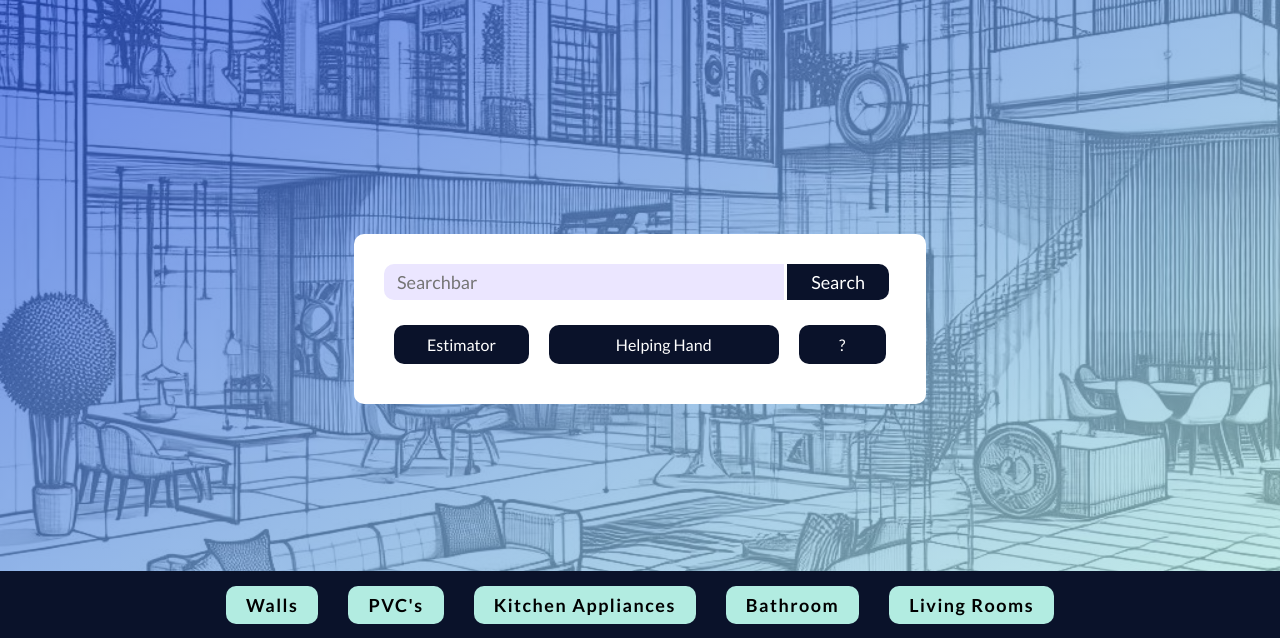
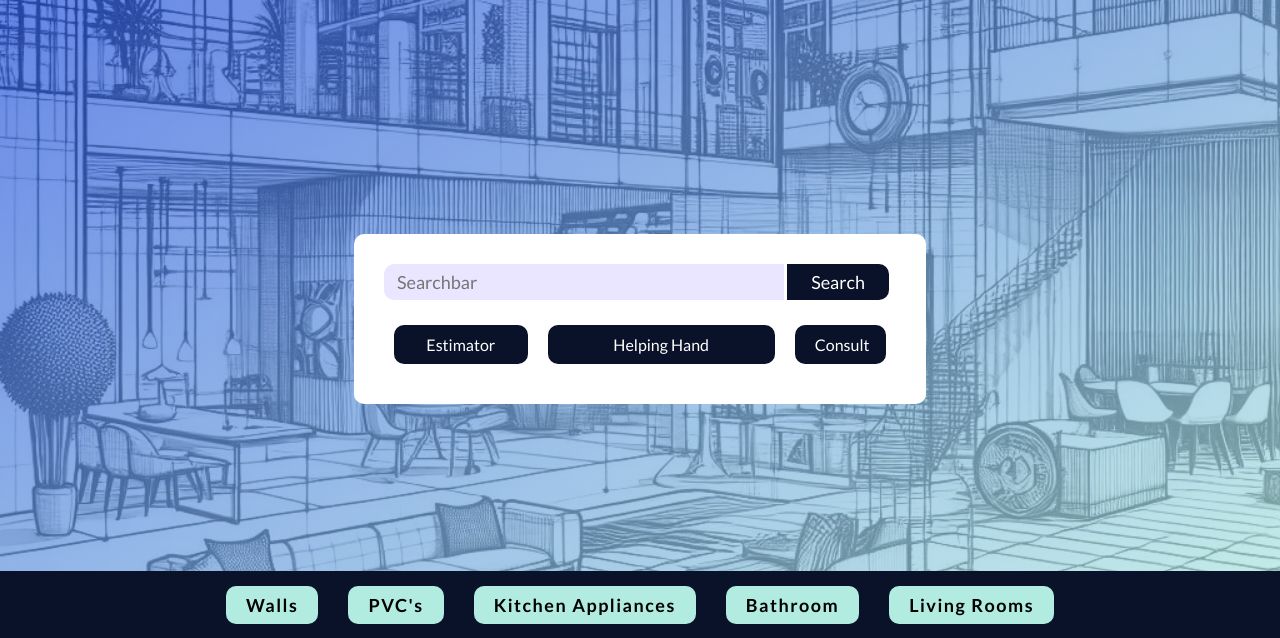
Before and after one commit to Abhijxxt/RawIT, a Flask app: page /products in a window 1280 px wide. Shown: the part 111-749 px from the top of the page. Run offline with Flask 3, Linux system fonts and the light colour scheme.

Commit message:
Consultancy

```diff
--- a/templates/products.html
+++ b/templates/products.html
@@ -36,7 +36,7 @@
             <div class="tools">
                 <a id="estimator" href="{{url_for('EstimatorPage')}}">Estimator</a>
                 <a id="helping" href="{{url_for('HelpingHandPage')}}">Helping Hand</a>
-                <a id="help" href="{{url_for('ConsultancyPage')}}">?</a>
+                <a id="help" href="{{url_for('ConsultancyPage')}}">Consult</a>
             </div>
         </div>
         <div class="category-container">
```
